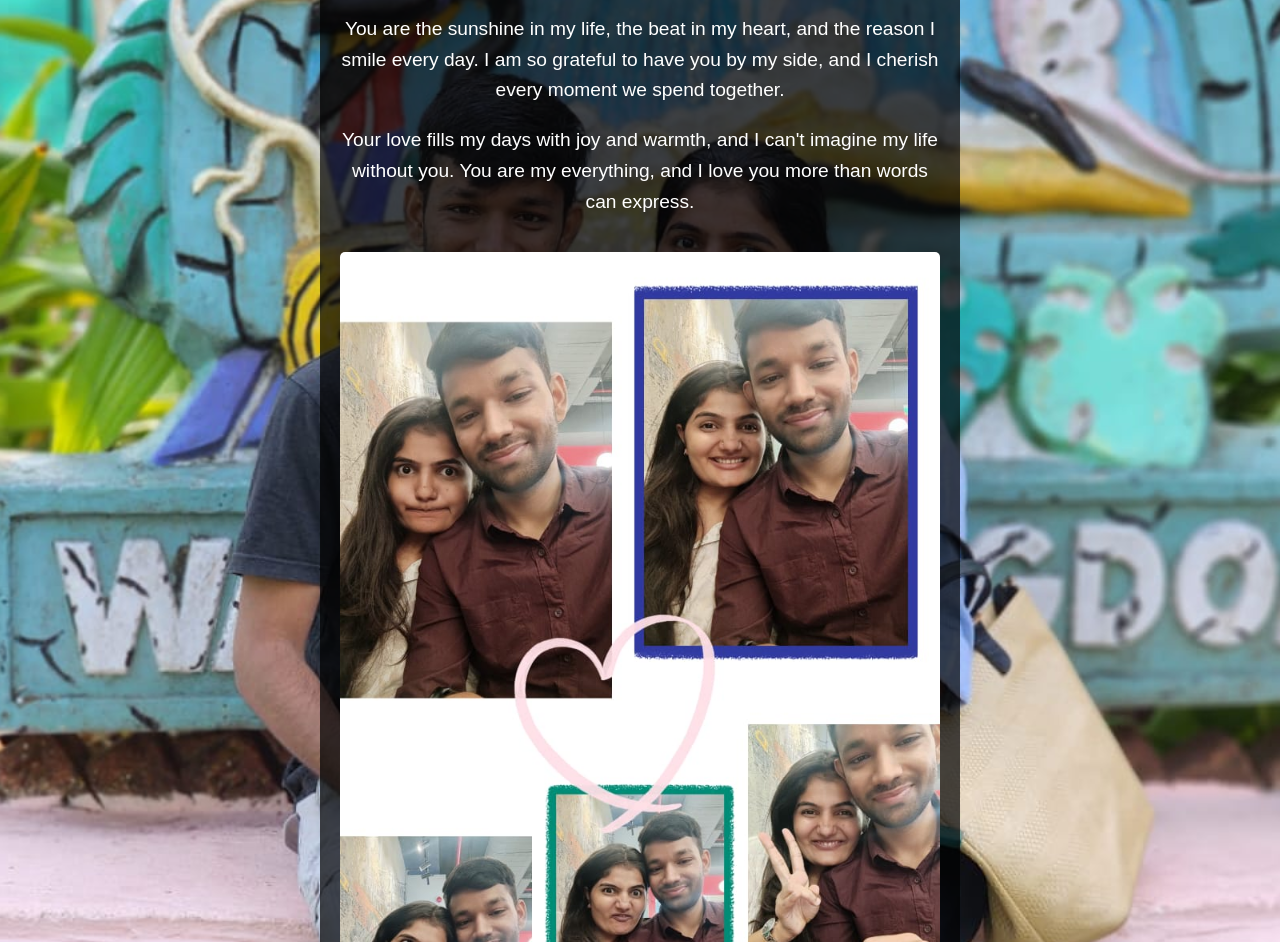
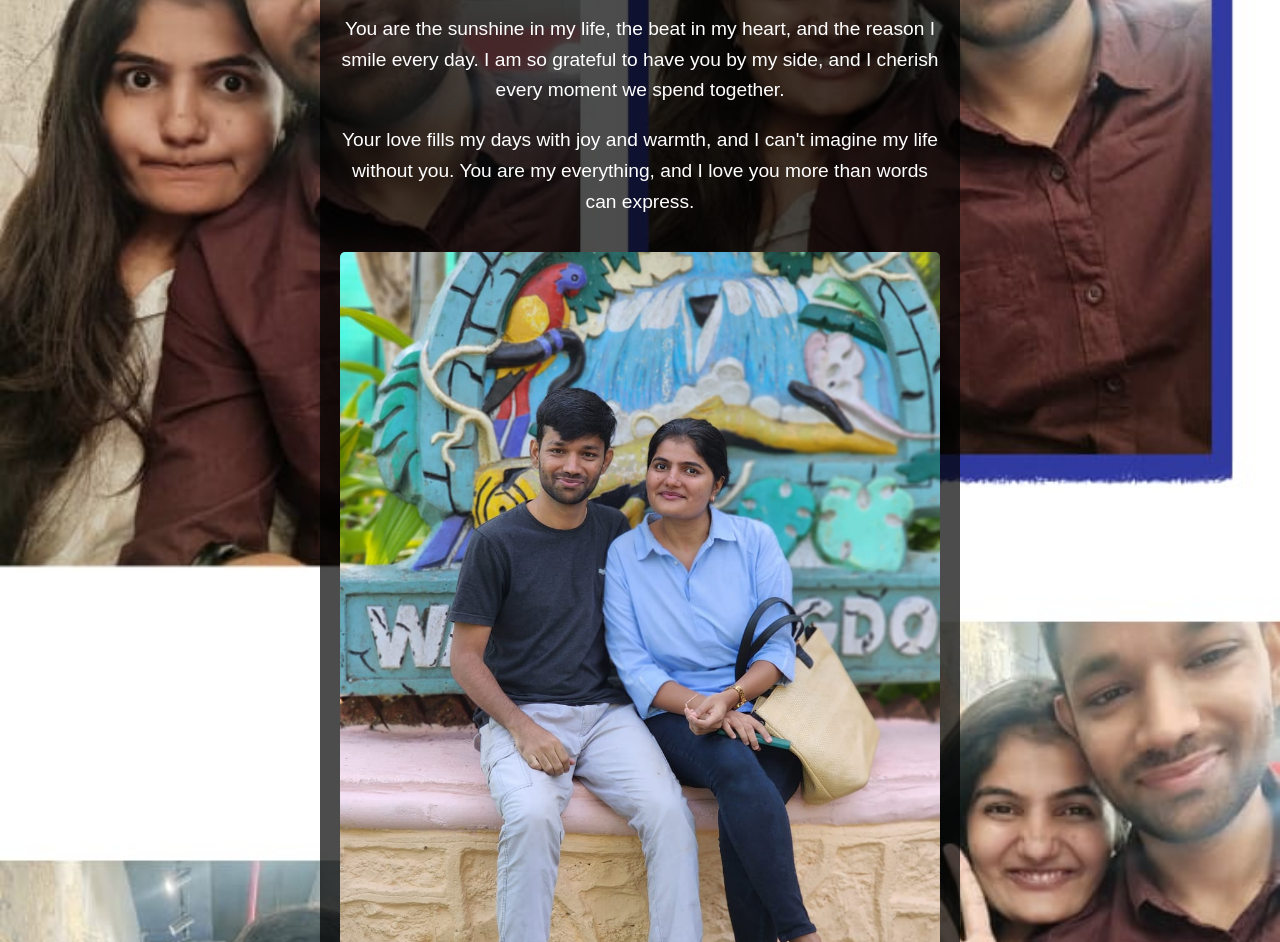
Before and after one commit to Pramodkag/16, a plain HTML site: page index.html in a window 1280 px wide. Shown: the part 217-1159 px from the top of the page. Drawn offline with Linux system fonts and the light colour scheme.

Commit message:
Update index.html

```diff
--- a/index.html
+++ b/index.html
@@ -8,7 +8,7 @@
       margin: 0;
       padding: 0;
       font-family: 'Arial', sans-serif;
-      background-image: url('IMG-20230922-WA0004.jpg'); /* Replace 'background-image.jpg' with your image file */
+      background-image: url('IMG-20231005-WA0000.jpg'); /* Replace 'background-image.jpg' with your image file */
       background-size: cover;
       background-position: center;
       color: #fff;
@@ -55,7 +55,7 @@
       Your love fills my days with joy and warmth, and I can't imagine my life without you.
       You are my everything, and I love you more than words can express.
     </p>
-    <img src="IMG-20231005-WA0000.jpg" alt="Love Image"> <!-- Replace 'love-image.jpg' with your image file -->
+    <img src="IMG-20230922-WA0004.jpg" alt="Love Image"> <!-- Replace 'love-image.jpg' with your image file -->
     <p>
       Thank you for being the amazing person you are and for bringing so much love into my life.
       I am truly blessed to have you, and I look forward to creating many more beautiful memories together.
```
